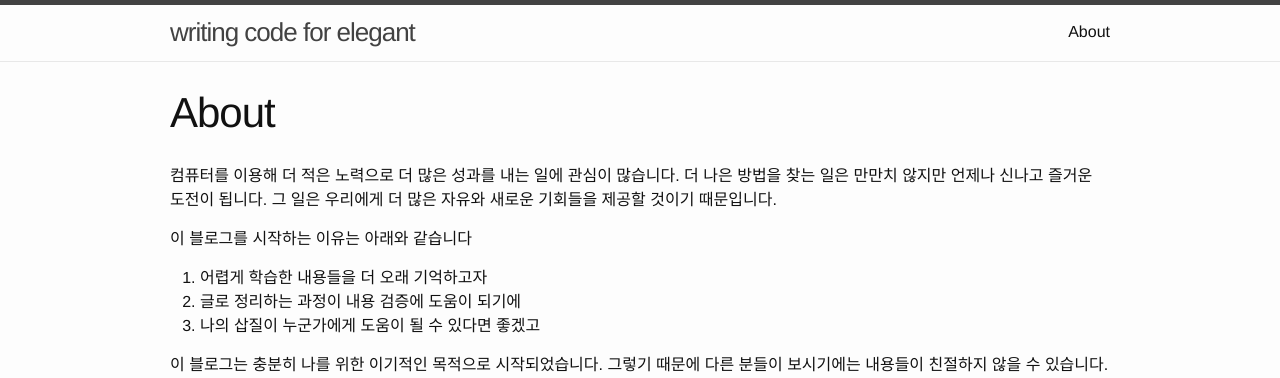
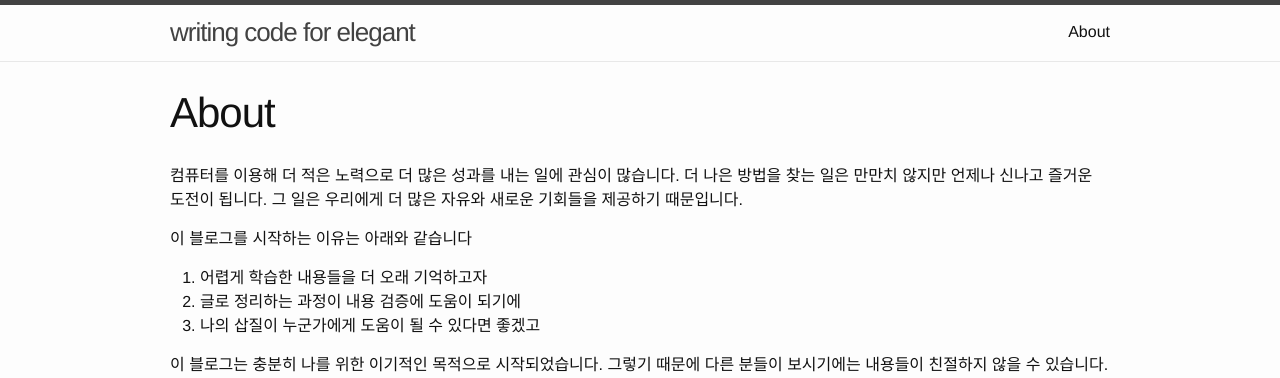
Before and after one commit to min9nim/min9nim.github.io, a Jekyll site: the page built from about.md, in a window 1280 px wide. Shown: the top 378 px of the page. Built offline with Jekyll 4.4.1, drawn with Linux system fonts in a browser that asks for light colours.

Commit message:
내용수정

```diff
--- a/about.md
+++ b/about.md
@@ -3,7 +3,7 @@ layout: page
 title: About
 permalink: /about/
 ---
-컴퓨터를 이용해 더 적은 노력으로 더 많은 성과를 내는 일에 관심이 많습니다. 더 나은 방법을 찾는 일은 만만치 않지만 언제나 신나고 즐거운 도전이 됩니다. 그 일은 우리에게 더 많은 자유와 새로운 기회들을 제공할 것이기 때문입니다.
+컴퓨터를 이용해 더 적은 노력으로 더 많은 성과를 내는 일에 관심이 많습니다. 더 나은 방법을 찾는 일은 만만치 않지만 언제나 신나고 즐거운 도전이 됩니다. 그 일은 우리에게 더 많은 자유와 새로운 기회들을 제공하기 때문입니다.
 
 이 블로그를 시작하는 이유는 아래와 같습니다
 1. 어렵게 학습한 내용들을 더 오래 기억하고자
```
